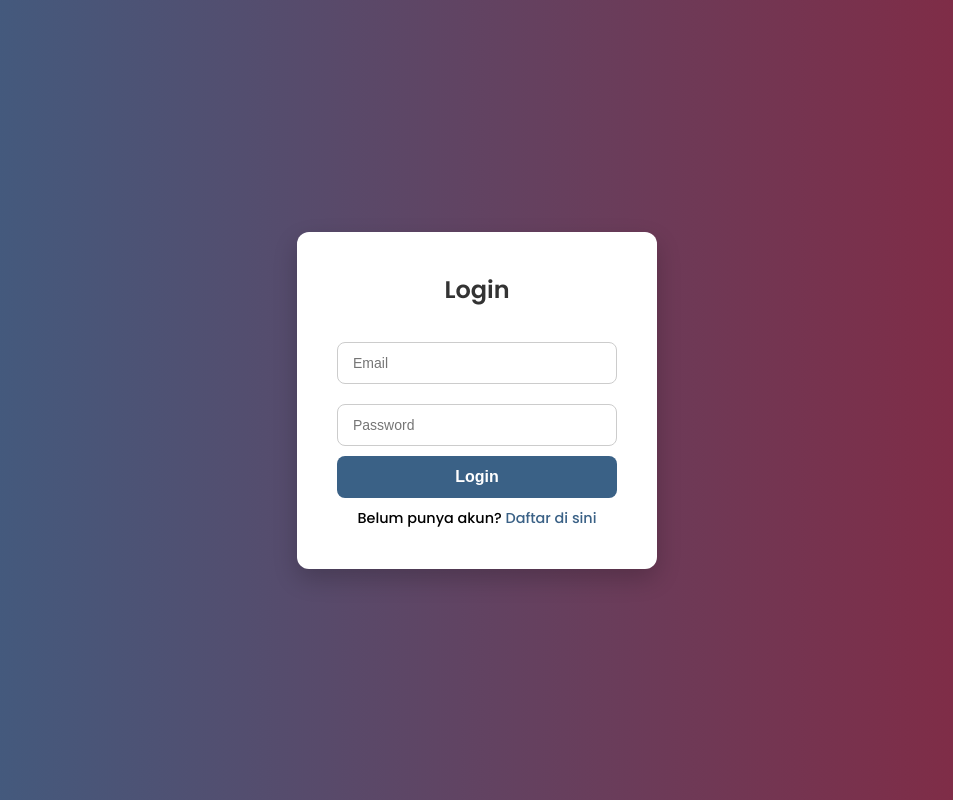
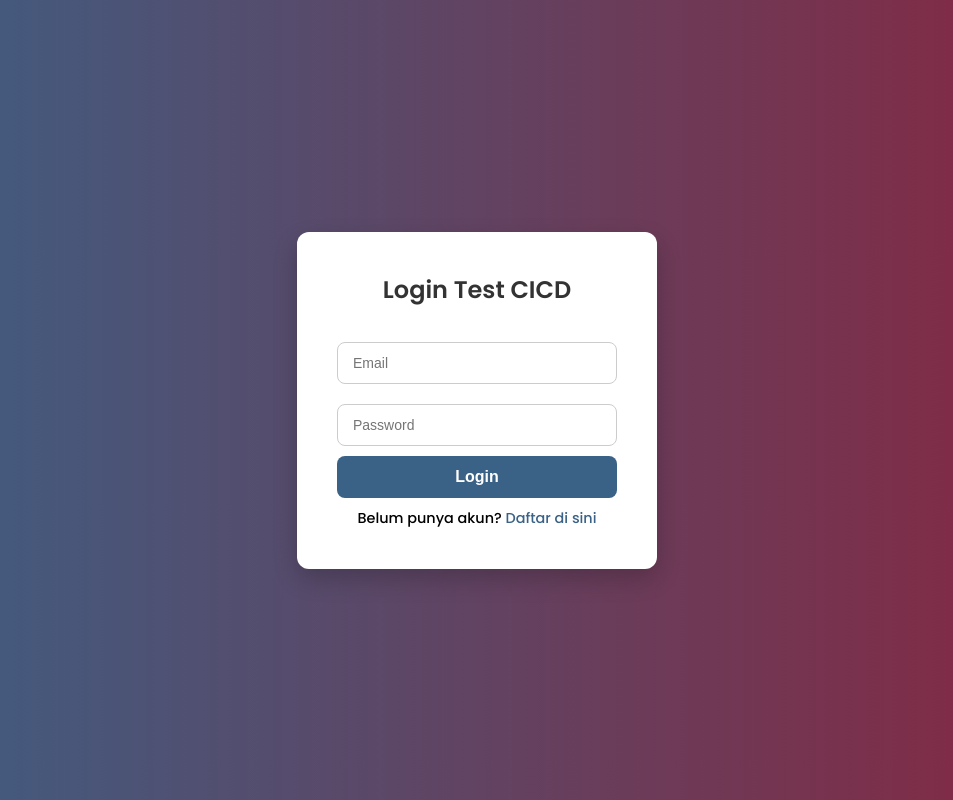
Before and after one commit to HaikalFebriansyah55/testCloud, a plain HTML site: page frontend/index.html in a window 1280 px wide. Shown: the whole page, without its empty margins (163-1116 px from the left). Drawn offline with Linux system fonts and the light colour scheme.

Commit message:
TestCICD

```diff
--- a/frontend/index.html
+++ b/frontend/index.html
@@ -8,7 +8,7 @@
 </head>
 <body>
   <form id="loginForm">
-    <h2>Login</h2>
+    <h2>Login Test CICD</h2>
     <div class="message" id="loginMessage"></div>
     <input type="email" id="loginEmail" placeholder="Email" required />
     <input type="password" id="loginPassword" placeholder="Password" required />
```
